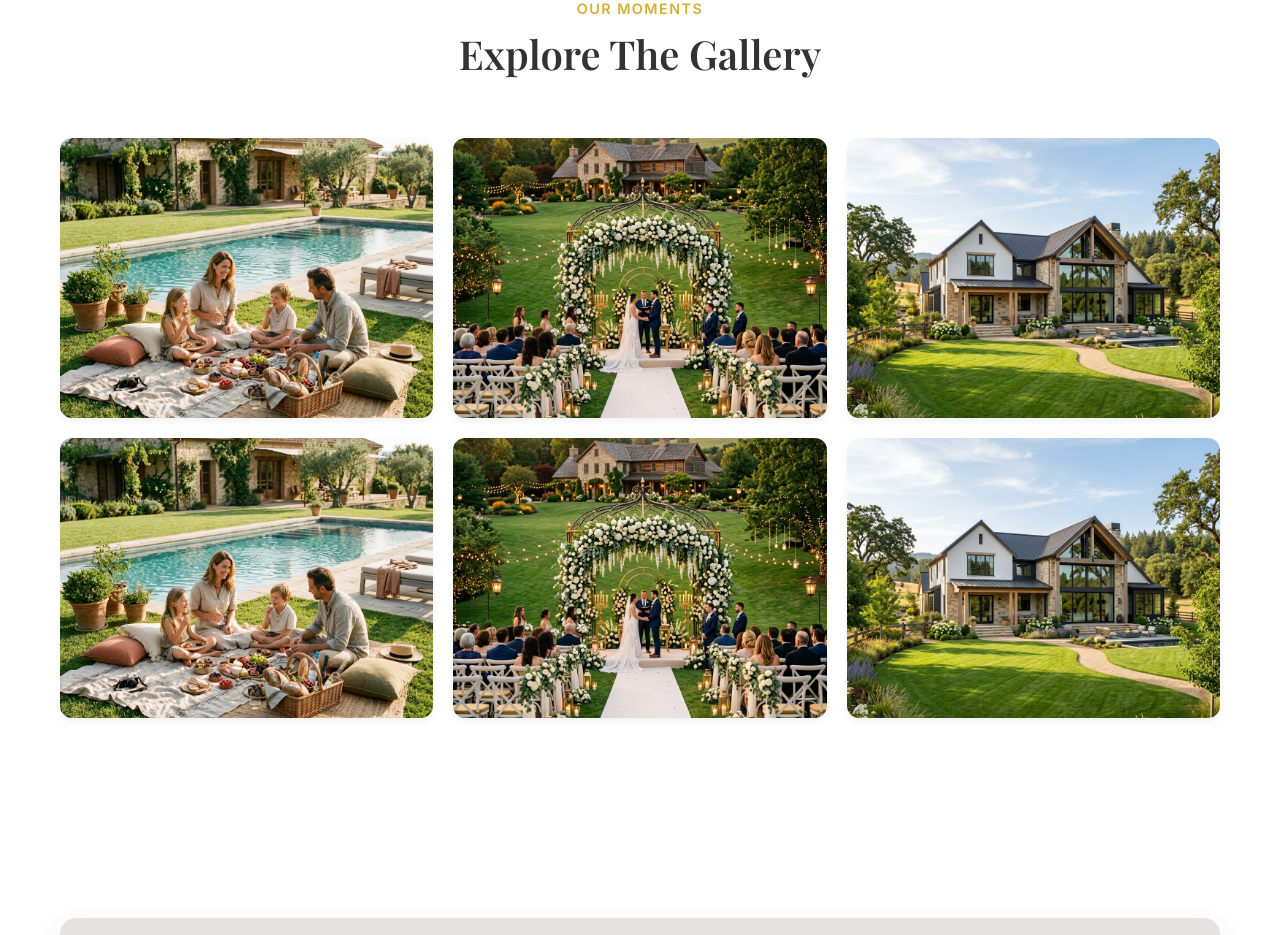
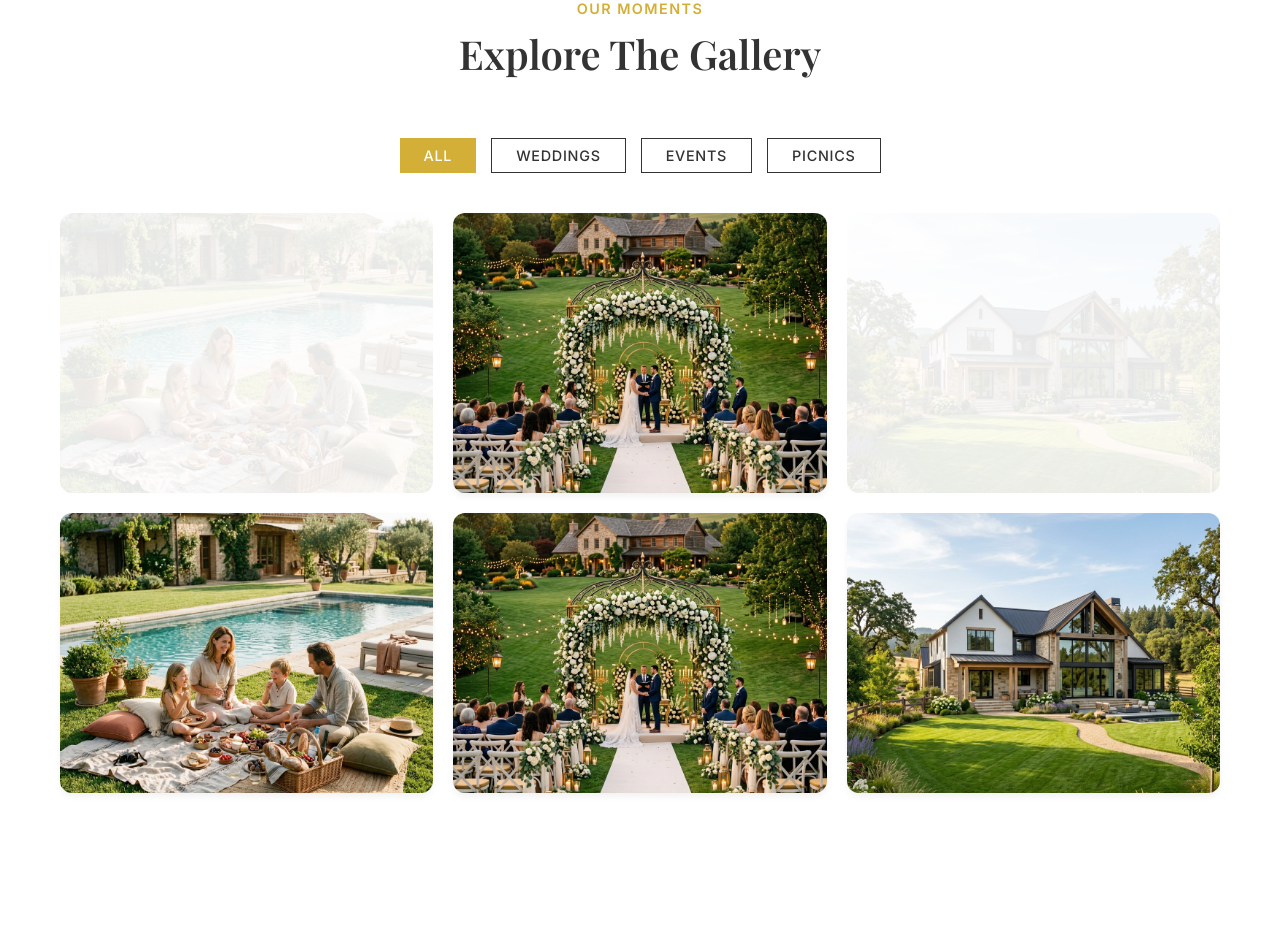
Before and after one commit to Abdullahhx/Mehran-Royale, a React (Vite) app: page / in a window 1280 px wide. Shown: the part 3300-4235 px from the top of the page. Built offline with nearby package versions, Linux system fonts and the light colour scheme; no server answers; a web font is replaced by a local one.

Commit message:
feat: add category filter buttons to GallerySection and enable local dev server

```diff
--- a/src/components/GallerySection.jsx
+++ b/src/components/GallerySection.jsx
@@ -3,19 +3,26 @@ import gsap from 'gsap';
 import { X, ZoomIn } from 'lucide-react';
 import './GallerySection.css';
 
+const categories = ['All', 'Weddings', 'Events', 'Picnics'];
+
 const galleryImages = [
-  { id: 1, src: '/images/picnic_family_pool_1777125863872.png', title: 'Family Picnic Pool' },
-  { id: 2, src: '/images/wedding_setup_lawn_1777125850486.png', title: 'Wedding Setup' },
-  { id: 3, src: '/images/farmhouse_hero_day_1777125835860.png', title: 'Farmhouse Exterior' },
-  { id: 4, src: '/images/picnic_family_pool_1777125863872.png', title: 'Poolside Relaxing' },
-  { id: 5, src: '/images/wedding_setup_lawn_1777125850486.png', title: 'Night Event Setup' },
-  { id: 6, src: '/images/farmhouse_hero_day_1777125835860.png', title: 'Lawn Area' }
+  { id: 1, category: 'Picnics', src: '/images/picnic_family_pool_1777125863872.png', title: 'Family Picnic Pool' },
+  { id: 2, category: 'Weddings', src: '/images/wedding_setup_lawn_1777125850486.png', title: 'Wedding Setup' },
+  { id: 3, category: 'Events', src: '/images/farmhouse_hero_day_1777125835860.png', title: 'Farmhouse Exterior' },
+  { id: 4, category: 'Picnics', src: '/images/picnic_family_pool_1777125863872.png', title: 'Poolside Relaxing' },
+  { id: 5, category: 'Weddings', src: '/images/wedding_setup_lawn_1777125850486.png', title: 'Night Event Setup' },
+  { id: 6, category: 'Events', src: '/images/farmhouse_hero_day_1777125835860.png', title: 'Lawn Area' }
 ];
 
 const GallerySection = () => {
   const [lightboxOpen, setLightboxOpen] = useState(false);
   const [currentImageIndex, setCurrentImageIndex] = useState(0);
+  const [activeCat, setActiveCat] = useState('All');
   const galleryRef = useRef(null);
+
+  const filteredImages = activeCat === 'All'
+    ? galleryImages
+    : galleryImages.filter(img => img.category === activeCat);
 
   useEffect(() => {
     const ctx = gsap.context(() => {
@@ -34,6 +41,16 @@ const GallerySection = () => {
 
     return () => ctx.revert();
   }, []);
+
+  useEffect(() => {
+    // Re-trigger GSAP animation when category changes
+    if (galleryRef.current) {
+      gsap.fromTo('.gallery-item',
+        { scale: 0.8, opacity: 0 },
+        { scale: 1, opacity: 1, duration: 0.5, stagger: 0.1, ease: 'power2.out' }
+      );
+    }
+  }, [activeCat]);
 
   const openLightbox = (index) => {
     setCurrentImageIndex(index);
@@ -54,8 +71,22 @@ const GallerySection = () => {
           <h2>Explore The Gallery</h2>
         </div>
 
+        {/* Filters */}
+        <div style={{ display: 'flex', justifyContent: 'center', gap: '15px', marginBottom: '40px', flexWrap: 'wrap' }}>
+          {categories.map((cat, index) => (
+            <button
+              key={index}
+              onClick={() => setActiveCat(cat)}
+              className={`btn ${activeCat === cat ? 'btn-primary' : 'btn-outline'}`}
+              style={{ padding: '8px 24px', fontSize: '0.9rem' }}
+            >
+              {cat}
+            </button>
+          ))}
+        </div>
+
         <div className="gallery-grid">
-          {galleryImages.map((img, index) => (
+          {filteredImages.map((img, index) => (
             <div
               key={img.id}
               className="gallery-item"
@@ -71,19 +102,19 @@ const GallerySection = () => {
       </div>
 
       {/* Lightbox Modal */}
-      {lightboxOpen && (
+      {lightboxOpen && filteredImages[currentImageIndex] && (
         <div className="lightbox-overlay" onClick={closeLightbox}>
           <div className="lightbox-close" onClick={closeLightbox}>
             <X size={32} />
           </div>
           <div className="lightbox-content" onClick={(e) => e.stopPropagation()}>
             <img
-              src={galleryImages[currentImageIndex].src}
-              alt={galleryImages[currentImageIndex].title}
+              src={filteredImages[currentImageIndex].src}
+              alt={filteredImages[currentImageIndex].title}
               className="lightbox-image"
             />
             <div className="lightbox-caption">
-              {galleryImages[currentImageIndex].title}
+              {filteredImages[currentImageIndex].title}
             </div>
           </div>
         </div>
```
Also changed, not shown: api/index.js (+7 -0 lines).
